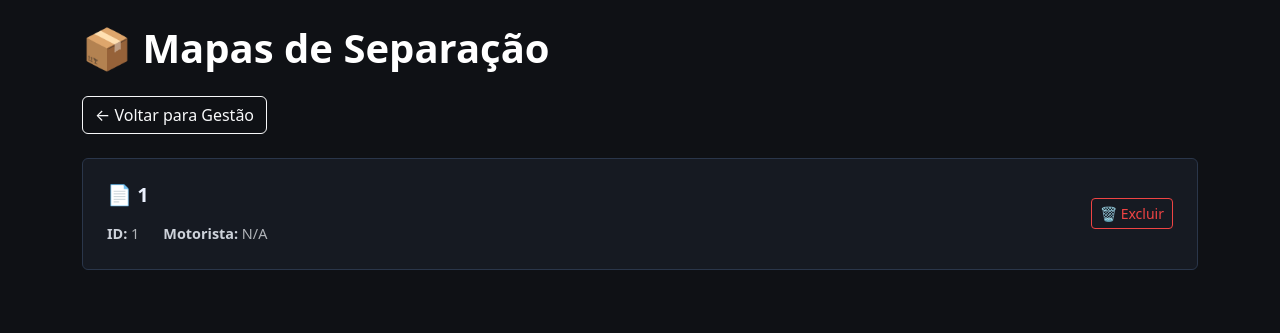
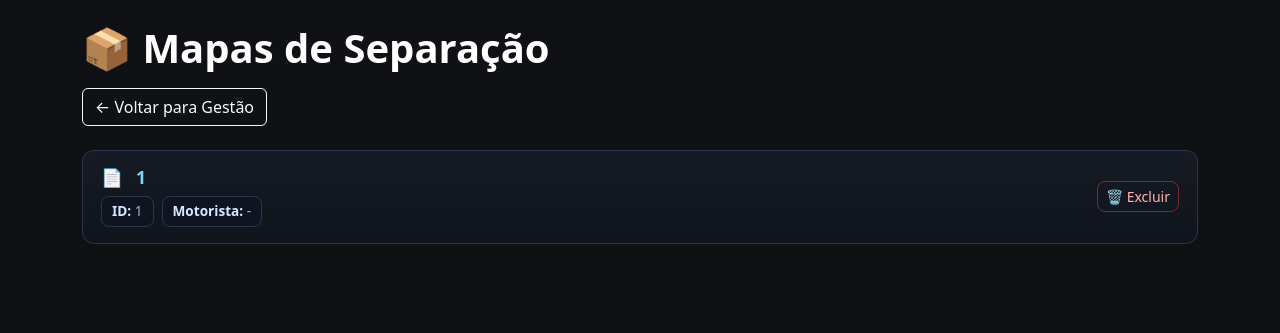
Before and after one commit to Luangscruznfe/confie-apps, a Flask app: template conferencia_app/templates/mapa_lista.html in a window 1280 px wide. Shown: the top 333 px of the page. Run offline with Flask 3, Linux system fonts and the light colour scheme; the template is opened without the code that fills it: most values are stand-ins (such as "Sample title", 1, 10 or a date in 2020); some libraries are stand-ins or nearby versions.

Commit message:
layout mapa

```diff
--- a/conferencia_app/templates/mapa_lista.html
+++ b/conferencia_app/templates/mapa_lista.html
@@ -1,64 +1,82 @@
 <!DOCTYPE html>
 <html lang="pt-br">
 <head>
-  <meta charset="UTF-8">
+  <meta charset="UTF-8" />
   <title>Mapas de Separação</title>
   <link href="https://cdn.jsdelivr.net/npm/bootstrap@5.3.3/dist/css/bootstrap.min.css" rel="stylesheet">
+
   <style>
-    :root {
-      --bg-color: #0f1115;
-      --card-bg: #161a22;
-      --border-color: #2a364a;
-      --text-color: #ecf2ff;
-      --text-muted: #b0b3b8;
-      --accent-color: #3d8bfd;
-      --danger-color: #ef4444;
+    :root{
+      --bg:#0f1115; --card:#161a22; --card2:#10151d; --line:#2a364a;
+      --txt:#ecf2ff; --muted:#b0b3b8; --accent:#7dd3fc; --accent2:#60a5fa;
+      --danger:#ef4444;
     }
-    body {
-      background-color: var(--bg-color);
-      color: var(--text-color);
+
+    body{ background:var(--bg); color:var(--txt); }
+
+    .main-title{ font-weight:800; color:#fff; }
+
+    /* ====== Cards da lista ====== */
+    .mapa-card{
+      background:linear-gradient(180deg,var(--card),var(--card2));
+      border:1px solid var(--line);
+      border-radius:.75rem;
+      padding:16px 18px;
+      transition:transform .12s ease, box-shadow .12s ease, border-color .12s ease;
     }
-    .main-title {
-      font-weight: bold;
-      color: white;
+    .mapa-card:hover{
+      transform:translateY(-3px);
+      border-color:var(--accent2);
+      box-shadow:0 12px 28px rgba(0,0,0,.45);
     }
-    .mapa-item {
-      background-color: var(--card-bg);
-      border: 1px solid var(--border-color);
-      border-radius: 0.5rem; /* Cantos arredondados */
-      transition: all 0.2s ease-in-out;
+
+    .mapa-title{
+      font-weight:800;
+      letter-spacing:.2px;
+      margin:0;
+      font-size:1.1rem;
     }
-    .mapa-item:hover {
-      border-color: var(--accent-color);
-      transform: translateY(-4px);
-      box-shadow: 0 8px 25px rgba(0,0,0,0.5);
+    .mapa-title .name{ color:var(--accent); }
+    .mapa-title .icon{ margin-right:.5rem; opacity:.95; }
+
+    .mapa-meta{
+      display:flex;
+      flex-wrap:wrap;
+      gap:.5rem;
+      margin-top:.5rem;
     }
-    .mapa-title {
-      font-size: 1.25rem; /* Título maior */
-      font-weight: 600;
-      color: var(--text-color);
+    .meta-badge{
+      background:#0e1420;
+      border:1px solid var(--line);
+      color:var(--muted);
+      font-size:.85rem;
+      padding:4px 10px;
+      border-radius:.5rem;
     }
-    .mapa-info {
-      font-size: 0.9rem;
-      color: var(--text-muted);
+    .meta-badge b{ color:#d8e6ff; font-weight:700; }
+
+    .btn-destroy{
+      border-color:rgba(239,68,68,.45);
+      color:#ffb4b4;
+      border-radius:.5rem;
     }
-    .mapa-info strong {
-      color: #cdd2da; /* Rótulos com um pouco mais de destaque */
+    .btn-destroy:hover{
+      background:#2a1113;
+      border-color:var(--danger);
+      color:#ffdede;
     }
-    .btn-outline-danger {
-        border-color: var(--danger-color);
-        color: var(--danger-color);
-    }
-    .btn-outline-danger:hover {
-        background-color: var(--danger-color);
-        color: white;
+
+    /* Link do card ocupa toda a área clicável sem sublinhar */
+    .stretched{
+      text-decoration:none;
+      color:inherit;
     }
   </style>
 </head>
 <body>
 
 <div class="container mt-4 mb-5">
-  <h1 class="main-title mb-4">📦 Mapas de Separação</h1>
+  <h1 class="main-title mb-3">📦 Mapas de Separação</h1>
   <a href="/gestao" class="btn btn-outline-light mb-4">&larr; Voltar para Gestão</a>
 
   {% with messages = get_flashed_messages(with_categories=true) %}
@@ -70,31 +88,32 @@
   {% endwith %}
 
   {% if mapas %}
-    <div class="list-group">
+    <ul class="list-unstyled m-0 p-0">
       {% for m in mapas %}
-        <div class="list-group-item mapa-item d-flex justify-content-between align-items-center p-4 mb-3">
-          <a class="text-decoration-none flex-grow-1"
-             href="{{ url_for('mapa_detalhe', numero_carga=m[0]) }}">
+      <li class="mapa-card d-flex justify-content-between align-items-center mb-3">
+        <!-- link cobre o conteúdo do card -->
+        <a class="stretched flex-grow-1" href="{{ url_for('mapa_detalhe', numero_carga=m[0]) }}">
+          <h5 class="mapa-title">
+            <span class="icon">📄</span>
+            <span class="name">{{ (m[4] if m|length > 4 and m[4] else m[0]) }}</span>
+          </h5>
 
-            <h5 class="mapa-title mb-3">
-              📄 {{ (m[4] if m|length > 4 and m[4] else m[0]) }}
-            </h5>
+          <div class="mapa-meta">
+            <span class="meta-badge"><b>ID:</b> {{ m[0] }}</span>
+            <span class="meta-badge"><b>Motorista:</b> {{ m[1] or '-' }}</span>
+            {% if m|length > 2 %}<span class="meta-badge"><b>Emissão:</b> {{ m[2] or '-' }}</span>{% endif %}
+            {% if m|length > 3 %}<span class="meta-badge"><b>Romaneio:</b> {{ m[3] or '-' }}</span>{% endif %}
+          </div>
+        </a>
 
-            <div class="mapa-info d-flex flex-wrap" style="gap: 0.5rem 1.5rem;">
-              <span><strong>ID:</strong> {{ m[0] }}</span>
-              <span><strong>Motorista:</strong> {{ m[1] or 'N/A' }}</span>
-              {% if m|length > 2 and m[2] %}<span><strong>Emissão:</strong> {{ m[2] }}</span>{% endif %}
-              {% if m|length > 3 and m[3] %}<span><strong>Romaneio:</strong> {{ m[3] }}</span>{% endif %}
-            </div>
-          </a>
-
-          <form action="{{ url_for('mapa_deletar', numero_carga=m[0]) }}" method="post"
-              onsubmit="return confirm('Excluir mapa {{ (m[4] if m|length > 4 and m[4] else m[0]) }} e todos os itens vinculados?');" class="ms-4">
-            <button type="submit" class="btn btn-sm btn-outline-danger">🗑️ Excluir</button>
-          </form>
-        </div>
+        <form action="{{ url_for('mapa_deletar', numero_carga=m[0]) }}" method="post"
+              onsubmit="return confirm('Excluir mapa {{ (m[4] if m|length > 4 and m[4] else m[0]) }} e todos os itens vinculados?');"
+              class="ms-3">
+          <button type="submit" class="btn btn-sm btn-outline-danger btn-destroy">🗑️ Excluir</button>
+        </form>
+      </li>
       {% endfor %}
-    </div>
+    </ul>
   {% else %}
     <div class="alert alert-secondary mt-4">Nenhum mapa encontrado.</div>
   {% endif %}
```
